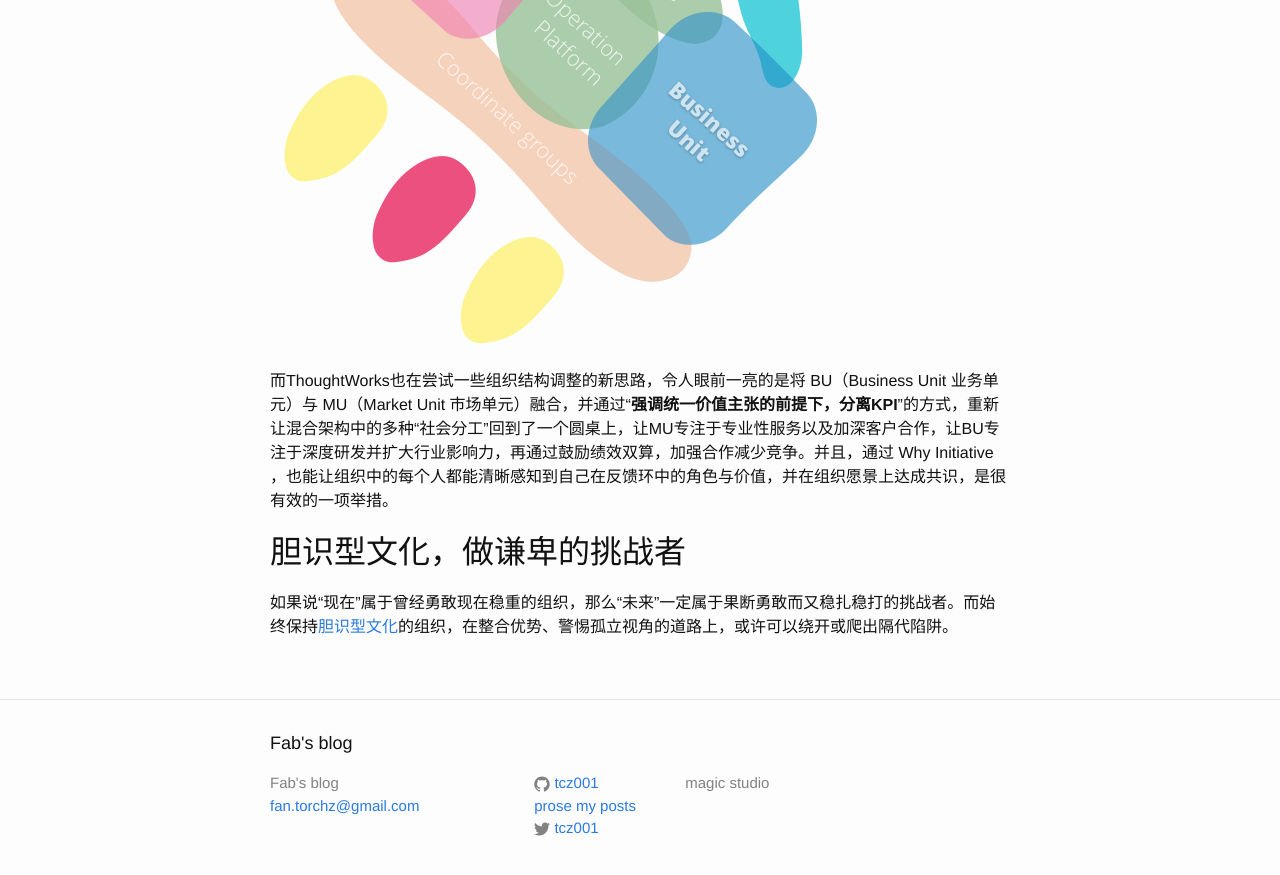
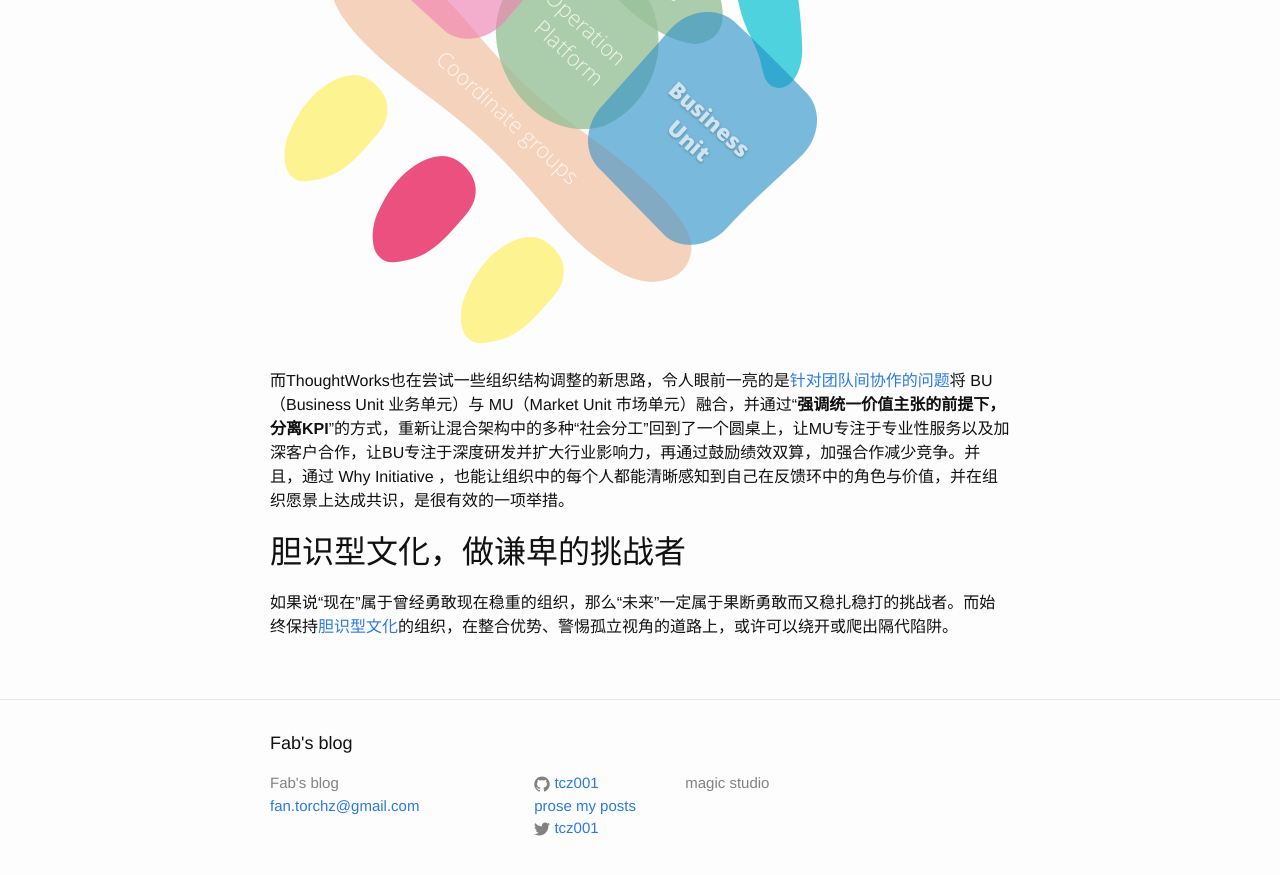
Before and after one commit to tcz001/tcz001.github.io, a Jekyll site: the page built from _posts/2019-07-04-next-generation-trap-and-courage-with-insights-md.md, in a window 1280 px wide and 900 px high, scrolled down 2718 px. Shown: the top 875 px of the window. Built offline with Jekyll 4.4.1, drawn with Linux system fonts in a browser that asks for light colours.

Commit message:
Update 2019-07-04-next-generation-trap-and-courage-with-insights-md.md

```diff
--- a/_posts/2019-07-04-next-generation-trap-and-courage-with-insights-md.md
+++ b/_posts/2019-07-04-next-generation-trap-and-courage-with-insights-md.md
@@ -63,7 +63,7 @@ tags:
 ![new structure]({{site.baseurl}}/media/new-structure.png)
 
 
-而ThoughtWorks也在尝试一些组织结构调整的新思路，令人眼前一亮的是将 BU（Business Unit 业务单元）与 MU（Market Unit 市场单元）融合，并通过“**强调统一价值主张的前提下，分离KPI**”的方式，重新让混合架构中的多种“社会分工”回到了一个圆桌上，让MU专注于专业性服务以及加深客户合作，让BU专注于深度研发并扩大行业影响力，再通过鼓励绩效双算，加强合作减少竞争。并且，通过 Why Initiative ，也能让组织中的每个人都能清晰感知到自己在反馈环中的角色与价值，并在组织愿景上达成共识，是很有效的一项举措。
+而ThoughtWorks也在尝试一些组织结构调整的新思路，令人眼前一亮的是[针对团队间协作的问题](https://insights.thoughtworks.cn/leadership-and-team-collaboration/)将 BU（Business Unit 业务单元）与 MU（Market Unit 市场单元）融合，并通过“**强调统一价值主张的前提下，分离KPI**”的方式，重新让混合架构中的多种“社会分工”回到了一个圆桌上，让MU专注于专业性服务以及加深客户合作，让BU专注于深度研发并扩大行业影响力，再通过鼓励绩效双算，加强合作减少竞争。并且，通过 Why Initiative ，也能让组织中的每个人都能清晰感知到自己在反馈环中的角色与价值，并在组织愿景上达成共识，是很有效的一项举措。
 
 ## 胆识型文化，做谦卑的挑战者
 
```
